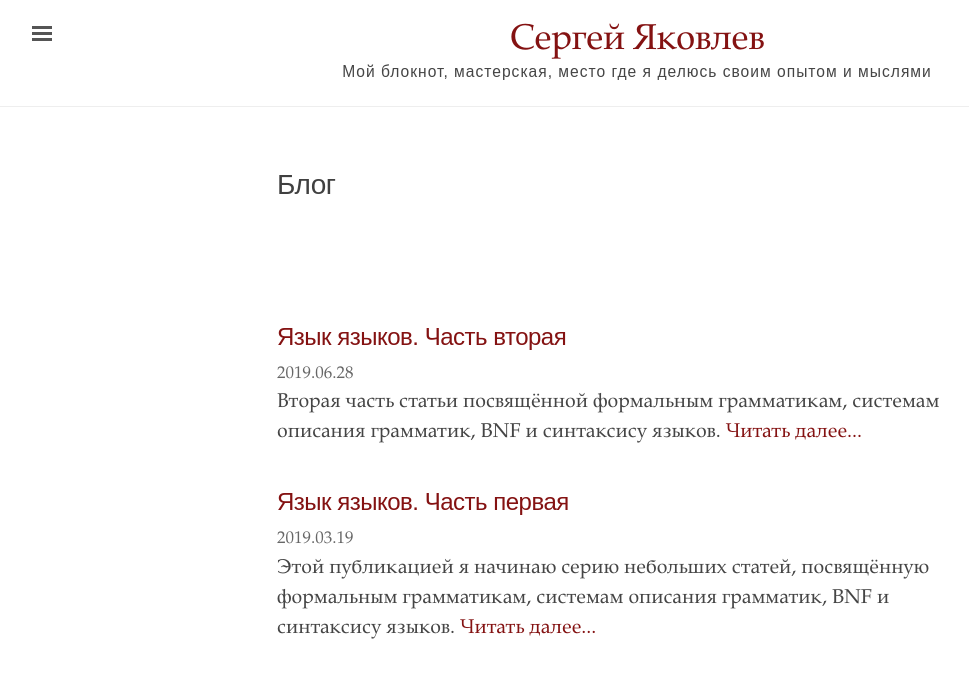
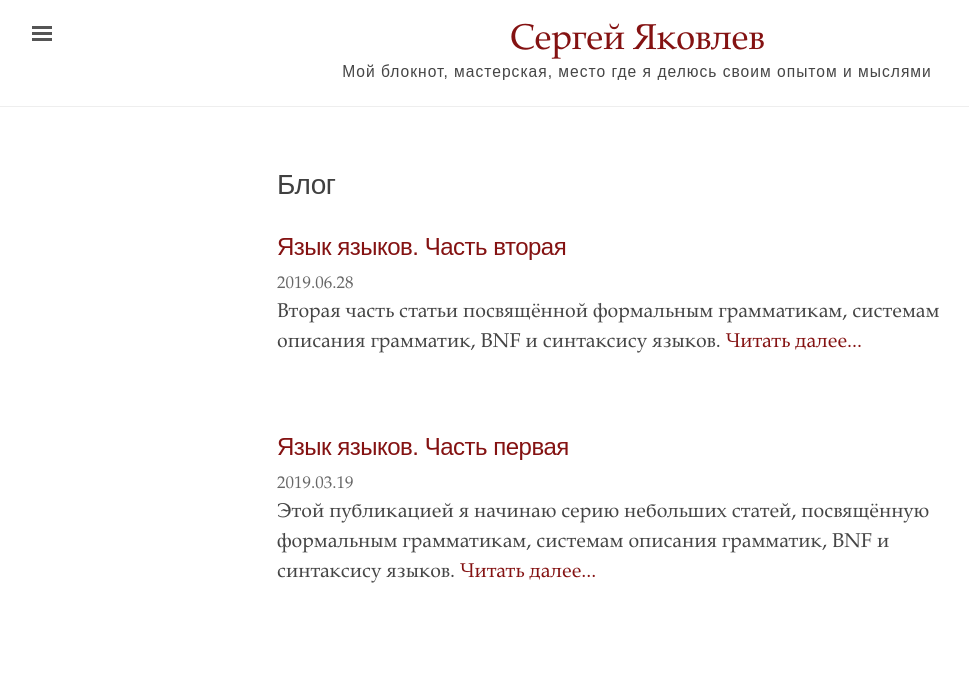
Before and after one commit to sergeyklay/blog, a Jekyll site: the page built from index.html, in a window 1280 px wide. Shown: the top 678 px of the page, without its empty margins (3-972 px from the left). Built offline with Jekyll 4.4.1, drawn with Linux system fonts in a browser that asks for light colours; nearby versions of some CDN libraries; the list of posts is cut into pages by our own code.

Commit message:
Correct section/article placement

```diff
--- a/_includes/teaser.html
+++ b/_includes/teaser.html
@@ -1,6 +1,5 @@
 <article class="blog-post">
   <section>
-    <header>
     <h2 class="blog-post-title">
       <a href="{{ site.baseurl }}{{ post.url }}">
         {{ post.title | escape }}
@@ -11,15 +10,12 @@
         {{ post.date | date: "%Y.%m.%d" }}
       </time>
     </div>
-    </header>
 
-    <div class="blog-post-content">
-      <p>
+    <p class="blog-post-content">
       {{ post.excerpt }}
       <a href="{{ site.baseurl }}{{ post.url }}">
         Читать далее...
       </a>
     </p>
-    </div>
   </section>
 </article>
--- a/_layouts/post-list.html
+++ b/_layouts/post-list.html
@@ -6,7 +6,7 @@
   <h1 class="page-title">Блог</h1>
   {{ content }}
 
-  <div class="blog-list" role="navigation">
+  <div class="blog-list">
     {% for post in paginator.posts %}
       {% include teaser.html %}
     {% endfor %}
--- a/_sass/_customize.scss
+++ b/_sass/_customize.scss
@@ -74,6 +74,10 @@
   }
 }
 
+.blog-list article {
+  min-height: 100px;
+}
+
 .post-meta {
   margin-top: 5px;
   color: $text-light-color;
```
Lines whose indentation alone changed are shown as unchanged.
